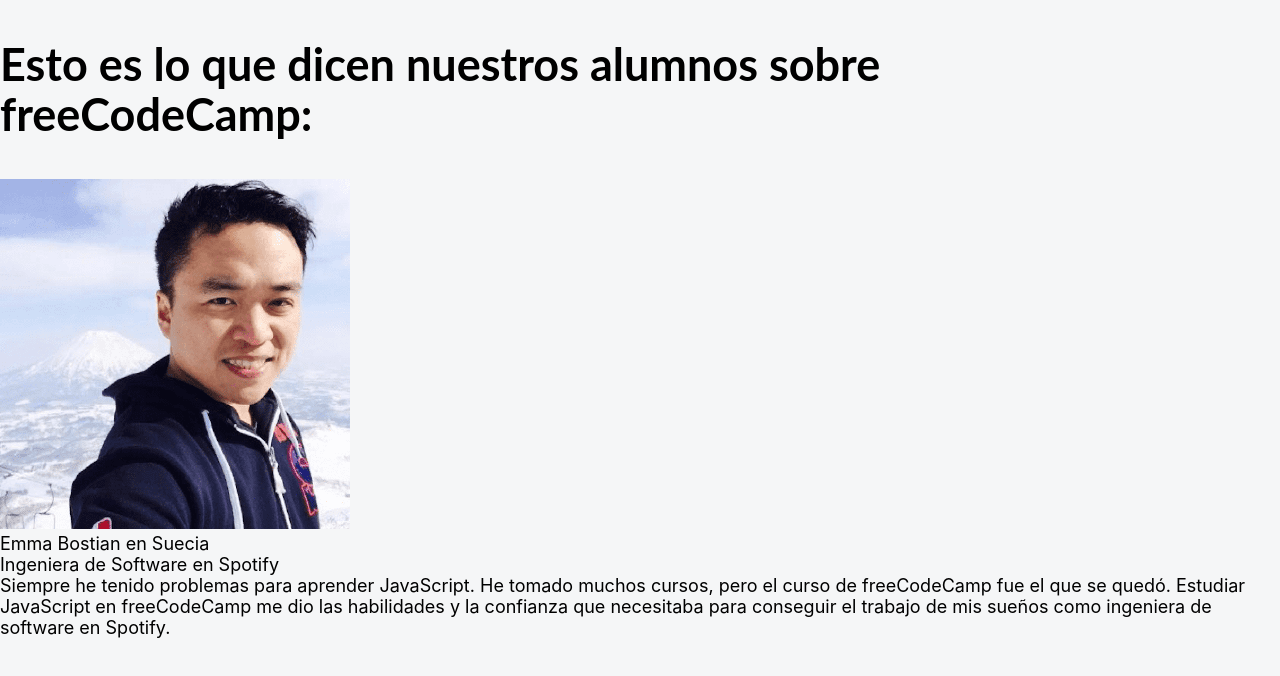
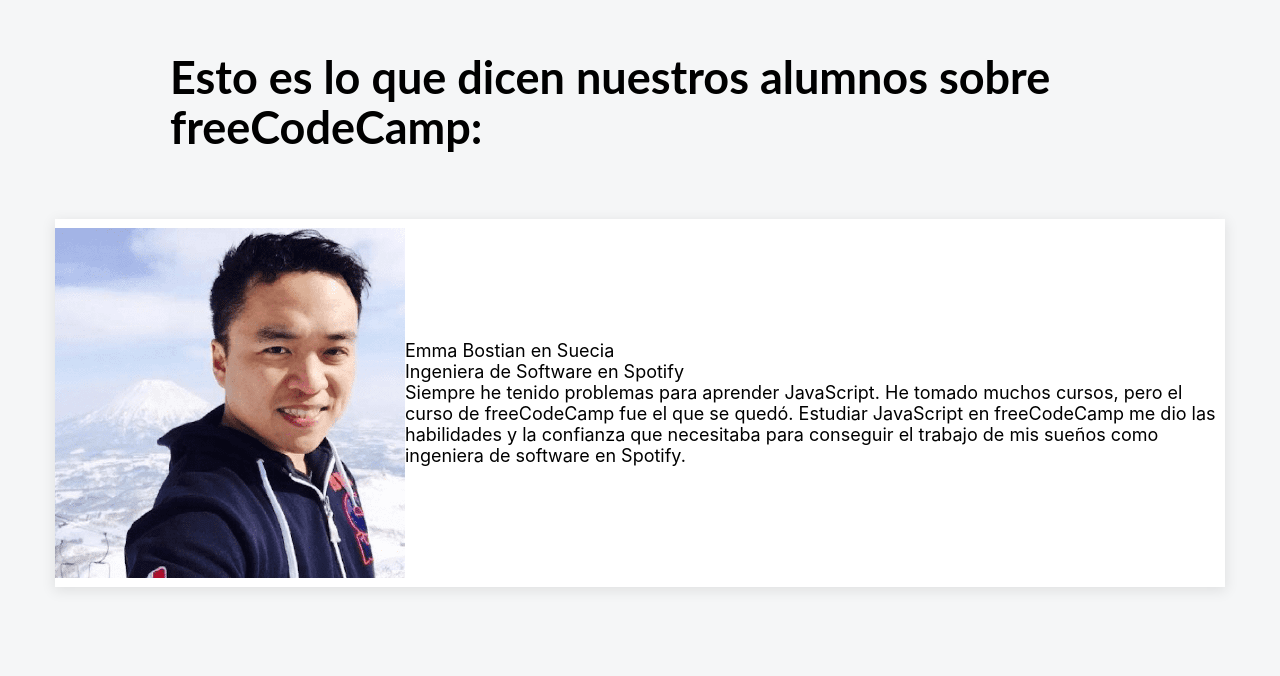
Before and after one commit to JeffersonCMP1/testimonios-freecodecamp, a React (Create React App) app: page / in a window 1280 px wide. Shown: the top 676 px of the page. Built offline with nearby package versions, Linux system fonts and the light colour scheme.

Commit message:
anadir testimonio css

```diff
--- a/src/App.css
+++ b/src/App.css
@@ -16,3 +16,19 @@ h1{
   line-height:1.1;
   margin:40px 0;
 }
+.app{
+  min-height: 100vh;
+  display: flex;
+  flex-wrap:wrap;
+  align-items: center;
+  justify-content: center;
+  text-align:center;
+}
+
+.contenedor-principal{
+  min-height:600px ;
+  display:flex ;
+  flex-wrap:wrap;
+  align-items:center;
+  justify-content:center;
+}
--- a/src/App.js
+++ b/src/App.js
@@ -5,8 +5,10 @@ import Testimonio from './componentes/Testimonio';
 function App() {
   return (
     <div className="App">
-      <h1>Esto es lo que dicen nuestros alumnos sobre freeCodeCamp:</h1>
-      <Testimonio />
+      <div className="contenedor-principal">
+        <h1>Esto es lo que dicen nuestros alumnos sobre freeCodeCamp:</h1>
+        <Testimonio />
+      </div>
     </div>
   );
 }
--- a/src/hojas-de-estilo/Testimonio.css
+++ b/src/hojas-de-estilo/Testimonio.css
@@ -1,3 +1,14 @@
 /* p{
     color:blue;
 } */
+
+.contenedor-testimonio{
+    width:1170px;
+    height:368px;
+    margin:10 10px 50px;
+    display:flex;
+    align-items:center;
+    justify-content:center;
+    background-color:#ffffff;
+    box-shadow: 0 3px 13px 1px rgb(0 0 0 / 9%);
+}
```
